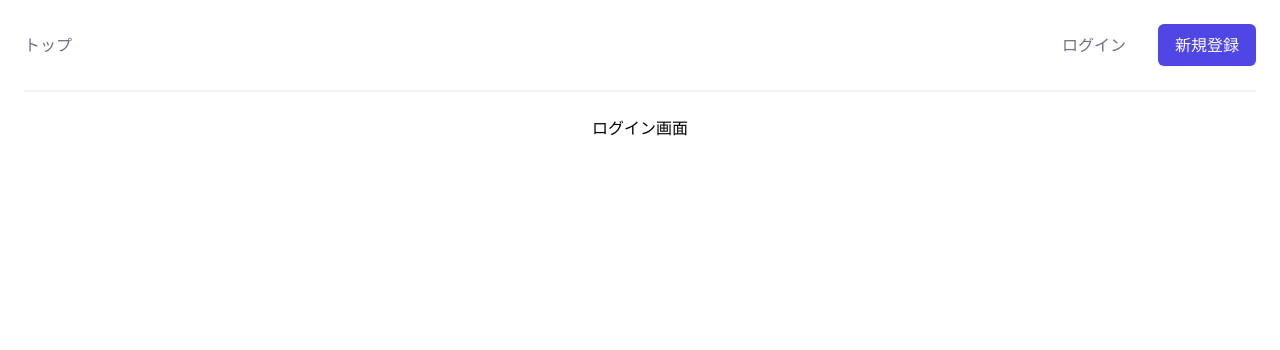
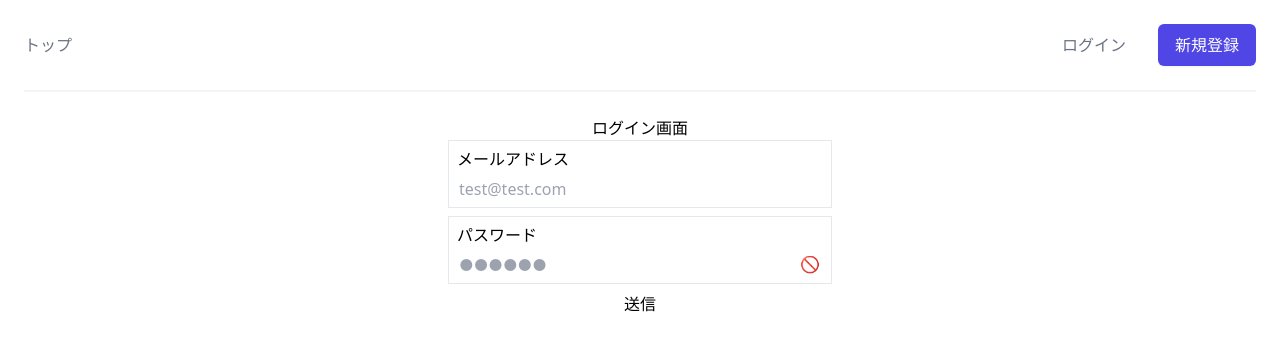
Before and after one commit to komura-c/react-mission, a React (Create React App) app: page /login in a window 1280 px wide. Shown: the top 350 px of the page. Built offline with nearby package versions, Linux system fonts and the light colour scheme.

Commit message:
feat(app): add login, loading

```diff
--- a/public/index.html
+++ b/public/index.html
@@ -1,14 +1,12 @@
 <!DOCTYPE html>
 <html lang="en">
+
 <head>
   <meta charset="utf-8" />
   <link rel="icon" href="%PUBLIC_URL%/favicon.ico" />
   <meta name="viewport" content="width=device-width, initial-scale=1" />
   <meta name="theme-color" content="#000000" />
-    <meta
-      name="description"
-      content="Web site created using create-react-app"
-    />
+  <meta name="description" content="React Mission app" />
   <link rel="apple-touch-icon" href="%PUBLIC_URL%/logo192.png" />
   <!--
       manifest.json provides metadata used when your web app is installed on a
@@ -24,8 +22,9 @@
       work correctly both with client-side routing and a non-root public URL.
       Learn how to configure a non-root public URL by running `npm run build`.
     -->
-    <title>React App</title>
+  <title>React Mission</title>
 </head>
+
 <body>
   <noscript>You need to enable JavaScript to run this app.</noscript>
   <div id="root"></div>
@@ -40,4 +39,5 @@
       To create a production bundle, use `npm run build` or `yarn build`.
     -->
 </body>
+
 </html>
--- /dev/null
+++ b/src/Apis/LoginUser.ts
@@ -0,0 +1,23 @@
+import axios from "axios";
+
+interface LoginUserData {
+  email: string,
+  password: string
+}
+
+interface LoginUserResponse {
+  token: string,
+}
+
+export const loginUser = (loginUserData: LoginUserData): Promise<LoginUserResponse> => {
+  const endpoint = `${process.env.REACT_APP_API_ENDPOINT_URL}/signin`
+  return new Promise((resolve, reject) => {
+    axios.post(endpoint, loginUserData)
+      .then((res: { data: LoginUserResponse }) => {
+        resolve(res.data);
+      })
+      .catch((err: Error) => {
+        reject(err);
+      });
+  });
+}
--- a/src/App.tsx
+++ b/src/App.tsx
@@ -2,6 +2,7 @@ import { BrowserRouter as Router, Route, Switch } from "react-router-dom";
 
 import { SessionProvider } from "./Context/SessionContext";
 import { UserProvider } from "./Context/UserContext";
+import { LoadingProvider } from "./Context/LoadingContext";
 
 import { Header } from "./Components/Header";
 
@@ -12,6 +13,7 @@ import { Login } from "./Pages/Login";
 export const App = () => {
   return (
     <Router>
+      <LoadingProvider>
         <SessionProvider>
           <UserProvider>
             <Header />
@@ -30,6 +32,7 @@ export const App = () => {
             </div>
           </UserProvider>
         </SessionProvider>
+      </LoadingProvider>
     </Router>
   );
 }
--- /dev/null
+++ b/src/Components/Loading.tsx
@@ -0,0 +1,15 @@
+export const Loading = () => {
+  return (
+    <svg xmlns="http://www.w3.org/2000/svg" width="55" height="55" viewBox="-2 -2 42 42" stroke="orange"
+      className="m-auto">
+      <g fill="none" fill-rule="evenodd">
+        <g transform="translate(1 1)" stroke-width="4">
+          <circle stroke-opacity=".5" cx="18" cy="18" r="18" />
+          <path d="M36 18c0-9.94-8.06-18-18-18">
+            <animateTransform attributeName="transform" type="rotate" from="0 18 18" to="360 18 18" dur="1s" repeatCount="indefinite" />
+          </path>
+        </g>
+      </g>
+    </svg>
+  )
+}
--- /dev/null
+++ b/src/Context/LoadingContext.tsx
@@ -0,0 +1,23 @@
+import { createContext, FC, useState } from "react";
+
+interface LoadingContextProps {
+  isLoading: boolean;
+  updateLoadingStatus: (value: boolean) => void;
+}
+
+const createDefaultLoadingStatus = (): LoadingContextProps => ({
+  isLoading: false,
+  updateLoadingStatus: value => { }
+});
+
+export const LoadingContext = createContext<LoadingContextProps>(createDefaultLoadingStatus());
+
+export const LoadingProvider: FC = props => {
+  const [isLoading, setLoadingStatus] = useState<boolean>(false);
+
+  return (
+    <LoadingContext.Provider value={{ isLoading, updateLoadingStatus: setLoadingStatus }}>
+      {props.children}
+    </LoadingContext.Provider>
+  );
+};
--- a/src/Pages/Login.tsx
+++ b/src/Pages/Login.tsx
@@ -1,5 +1,90 @@
+import { ChangeEvent, FormEvent, useContext, useState } from "react";
+import { useHistory } from "react-router-dom";
+import { SessionContext } from "../Context/SessionContext";
+import { UserContext } from "../Context/UserContext";
+import { LoadingContext } from "../Context/LoadingContext";
+
+import { loginUser } from "../Apis/LoginUser";
+import { getUser } from "../Apis/GetUser";
+
+import { Input } from "../Components/Input";
+import { Loading } from "../Components/Loading";
+
 export const Login = () => {
+  const tokenContext = useContext(SessionContext);
+  const nameContext = useContext(UserContext);
+  const isLoadingContext = useContext(LoadingContext);
+
+  const [email, setEmail] = useState<string>('');
+  const [password, setPassword] = useState<string>('');
+  const [isMaskPassword, setIsMaskPassword] = useState<boolean>(true);
+
+  const history = useHistory();
+
+  if (isLoadingContext.isLoading) {
+    return (
+      <Loading />
+    )
+  }
+
+  const handleSubmit = async (event: FormEvent<HTMLFormElement>) => {
+    isLoadingContext.updateLoadingStatus(true);
+    try {
+      history.push('/')
+      const { token } = await loginUser({ email, password });
+      if (!token) {
+        alert('レスポンスエラーです。再度お試しください。');
+        throw Error('Unknown response error');
+      }
+      tokenContext.updateToken(token);
+      const userData = await getUser(token);
+      nameContext.updateName(userData.name);
+    } catch (error: unknown) {
+      console.error(error);
+    } finally {
+      isLoadingContext.updateLoadingStatus(false);
+    }
+    event.preventDefault();
+  }
+
+  const handleChange = (event: ChangeEvent<HTMLInputElement>) => {
+    if (event.target.id === 'email') {
+      return setEmail(event.target.value)
+    }
+    if (event.target.id === 'password') {
+      return setPassword(event.target.value)
+    }
+  }
+
   return (
-    <div>ログイン画面</div>
+    <>
+      <h1>ログイン画面</h1>
+      <form className="flex flex-col gap-y-2 w-96 mx-auto" onSubmit={handleSubmit}>
+        <Input
+          type="email"
+          id="email"
+          value={email}
+          label="メールアドレス"
+          placeholder="test@test.com"
+          onChange={handleChange}
+        />
+        <div className="relative">
+          <Input
+            type={isMaskPassword ? "password" : "text"}
+            id="password"
+            value={password}
+            label="パスワード"
+            placeholder="●●●●●●"
+            onChange={handleChange}
+          />
+          <button type="button"
+            className="absolute right-4 bottom-2 w-4"
+            onClick={() => { setIsMaskPassword(isMaskPassword => !isMaskPassword) }}>
+            {isMaskPassword ? '🚫' : '👁'}
+          </button>
+        </div>
+        <button type="submit">送信</button>
+      </form>
+    </>
   )
 }
--- a/src/Pages/SignUp.tsx
+++ b/src/Pages/SignUp.tsx
@@ -2,14 +2,17 @@ import { ChangeEvent, FormEvent, useContext, useState } from "react";
 import { useHistory } from "react-router-dom";
 import { SessionContext } from "../Context/SessionContext";
 import { UserContext } from "../Context/UserContext";
+import { LoadingContext } from "../Context/LoadingContext";
 
 import { createUser } from "../Apis/CreateUser"
 
 import { Input } from "../Components/Input";
+import { Loading } from "../Components/Loading";
 
 export const SignUp = () => {
   const tokenContext = useContext(SessionContext);
   const nameContext = useContext(UserContext);
+  const isLoadingContext = useContext(LoadingContext);
 
   const [name, setName] = useState<string>('');
   const [email, setEmail] = useState<string>('');
@@ -18,7 +21,14 @@ export const SignUp = () => {
 
   const history = useHistory();
 
+  if (isLoadingContext.isLoading) {
+    return (
+      <Loading />
+    )
+  }
+
   const handleSubmit = async (event: FormEvent<HTMLFormElement>) => {
+    isLoadingContext.updateLoadingStatus(true);
     try {
       history.push('/')
       const { token } = await createUser({ name, email, password });
@@ -30,6 +40,8 @@ export const SignUp = () => {
       nameContext.updateName(name);
     } catch (error: unknown) {
       console.error(error);
+    } finally {
+      isLoadingContext.updateLoadingStatus(false);
     }
     event.preventDefault();
   }
--- a/src/Pages/Top.tsx
+++ b/src/Pages/Top.tsx
@@ -2,10 +2,20 @@ import { useContext } from "react";
 import { Link } from "react-router-dom";
 import { SessionContext } from "../Context/SessionContext";
 import { UserContext } from "../Context/UserContext";
+import { LoadingContext } from "../Context/LoadingContext";
+
+import { Loading } from "../Components/Loading";
 
 export const Top = () => {
   const tokenContext = useContext(SessionContext);
   const nameContext = useContext(UserContext);
+  const isLoadingContext = useContext(LoadingContext);
+
+  if (isLoadingContext.isLoading) {
+    return (
+      <Loading />
+    )
+  }
 
   return (
     <>
```
Also changed, not shown: public/logo192.png (deleted), public/logo512.png (deleted), public/manifest.json. Lines whose indentation alone changed are shown as unchanged.
